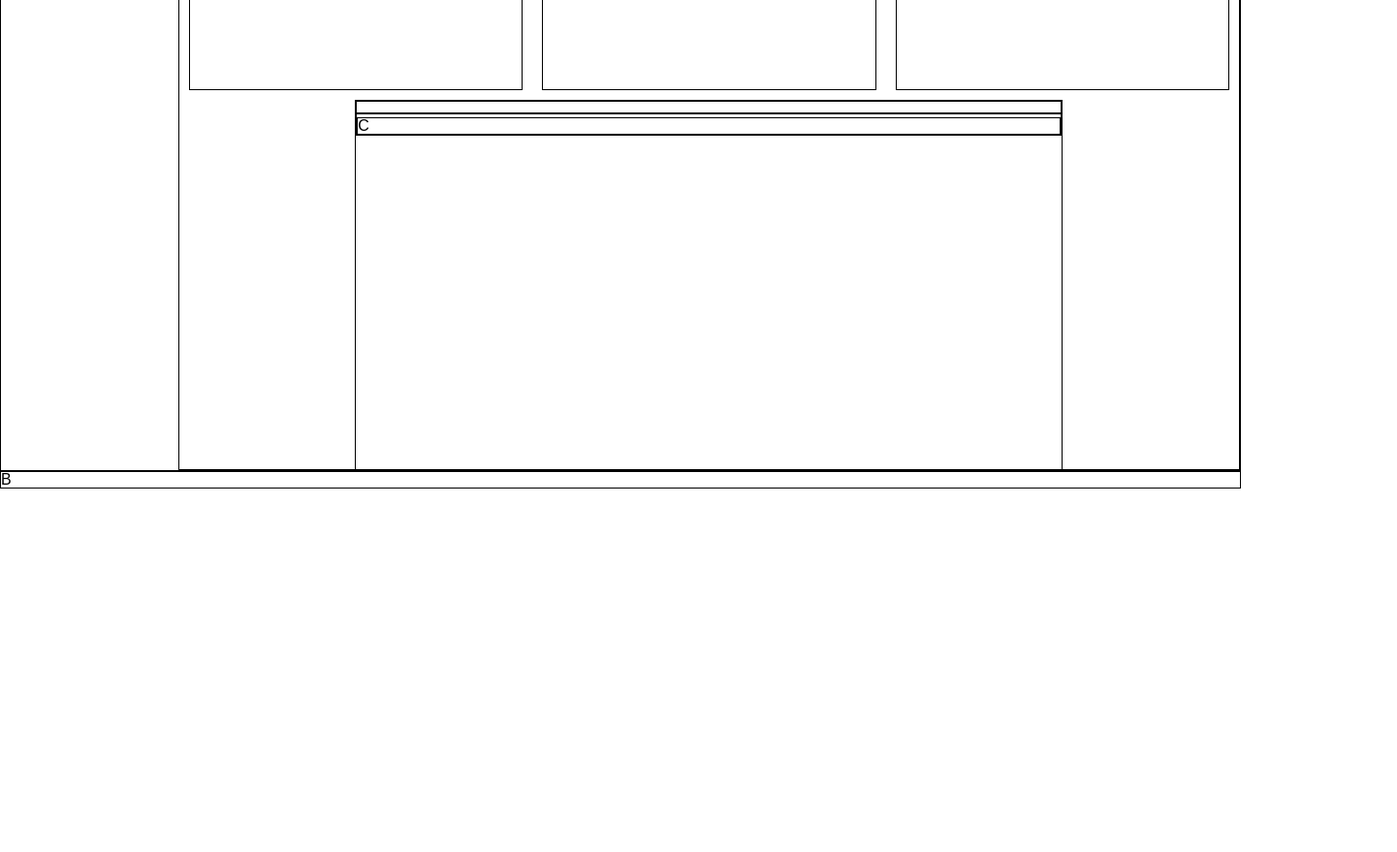
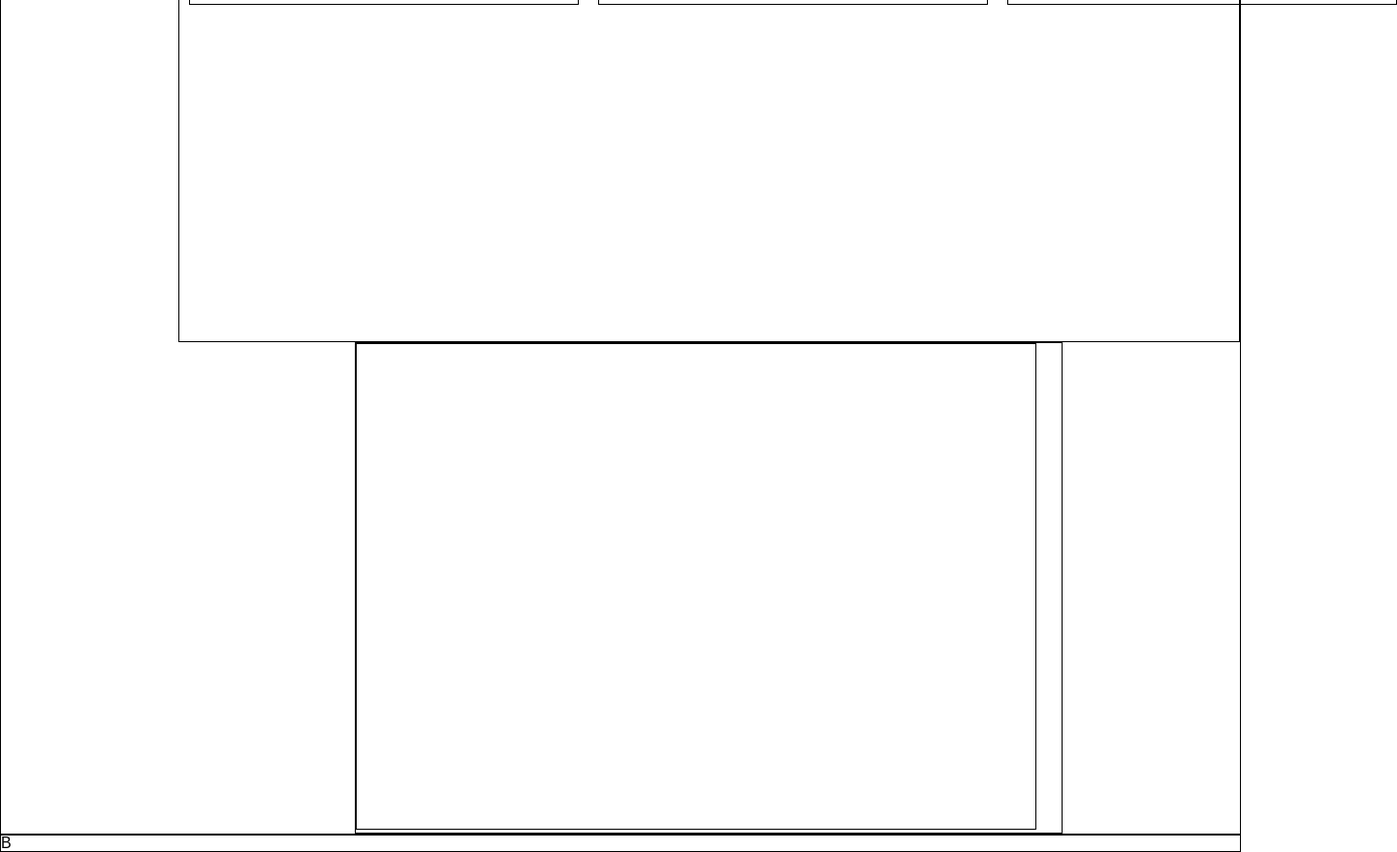
Before and after one commit to joshhaddock88/bus-mall, a plain HTML site: page index.html in a window 1280 px wide. Shown: the part 680-1559 px from the top of the page at 97% size, 1441 px wide, since content can reach past the window. Before the commit the page ends 1184 px from the top, so only its background shows below. Drawn offline with nearby package versions, Linux system fonts and the light colour scheme.

Commit message:
Make viewResults button. Add canvas element and chart.js script

```diff
--- a/css/base.css
+++ b/css/base.css
@@ -7,3 +7,7 @@ body * {
 body {
   width: 100%;
 }
+
+#viewResults {
+  display: none;
+}
--- a/css/layout.css
+++ b/css/layout.css
@@ -12,7 +12,7 @@ aside {
 #allProducts {
   display: grid;
   grid-column: 2/8;
-  grid-row: 1/4;
+  grid-row: 1/3;
   grid-template-columns: 1fr 1fr 1fr;
   grid-template-rows: 1fr 1fr 1fr;
 }
@@ -24,8 +24,8 @@ aside {
   flex-direction: column;
 }
 
-img {
-  width: 100%;
+.images {
+  width: 400px;
 }
 
 #productOne {
--- a/index.html
+++ b/index.html
@@ -14,7 +14,7 @@
     <main>
       <section>
         <ul id="results">
-            <h2>Product Likes</h2>
+          <h2>Product Likes</h2>
           <li>bag: 0</li>
           <li>banana: 0</li>
           <li>bathroom: 0</li>
@@ -56,13 +56,12 @@
 
       </section>
       <section id="article">
-        <article>
-          <img>
-          <p>C</p>
-        </article>
+        <button id="viewResults">View Results</button>
+        <canvas id="productChart" width="700" height="500"></canvas>
       </section>
     </main>
     <footer>B</footer>
+    <script src="https://cdn.jsdelivr.net/npm/chart.js@3.1.1/dist/chart.min.js"></script>
     <script src="./js/app.js"></script>
   </body>
 </html>
--- a/js/app.js
+++ b/js/app.js
@@ -8,6 +8,7 @@ const productThreeImg = document.getElementById('productThreeImg');
 const productOnePElem = document.getElementById('productOnePElem');
 const productTwoPElem = document.getElementById('productTwoPElem');
 const productThreePElem = document.getElementById('productThreePElem');
+const viewResults = document.getElementById('viewResults')
 const numberOfRounds = 25;
 
 let totalClicks = 0;
@@ -97,12 +98,13 @@ function handleClick(event) {
   }
   if(totalClicks === numberOfRounds) {
     allProducts.removeEventListener('click', handleClick);
-    displayVoteCount();
+    viewResults.style.display = 'block';
   }
 }
 // --------------------------------------------- Event Listeners -------------------------------------------------------//
 
 allProducts.addEventListener('click', handleClick);
+viewResults.addEventListener('click', displayVoteCount);
 
 // --------------------------------------------- Functions Calls -------------------------------------------------------//
 
```
